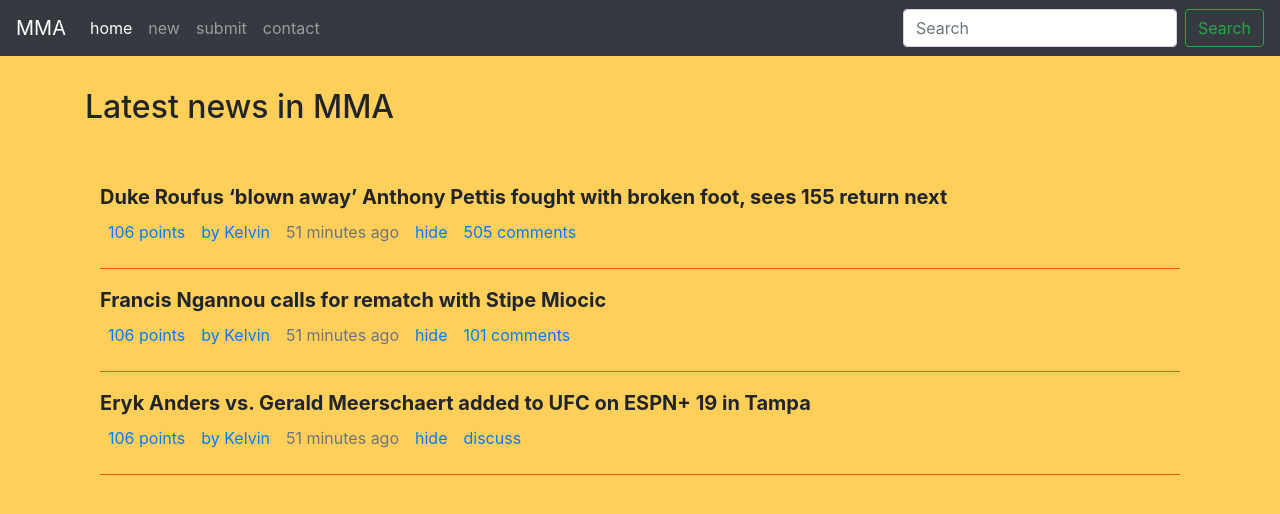
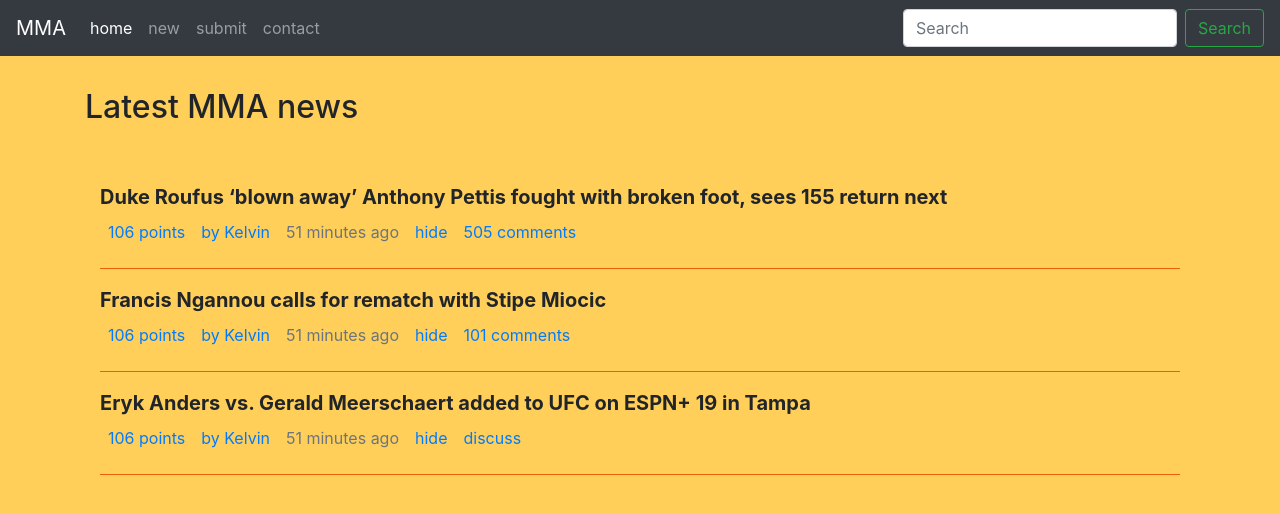
Before and after one commit to 8ivek/sample-frontend, a website: page index.html in a window 1280 px wide. Drawn offline with nearby package versions, Linux system fonts and the light colour scheme.

Commit message:
Updated title

```diff
--- a/index.html
+++ b/index.html
@@ -66,7 +66,7 @@
 
     <section>
         <div class="container">
-            <h2 class="title">Latest news in MMA</h2>
+            <h2 class="title">Latest MMA news</h2>
             <div class="mbr-text counter-container col-12 col-md-12 mbr-fonts-style display-7 mma-news">
                 <ul>
                     <li>
```
